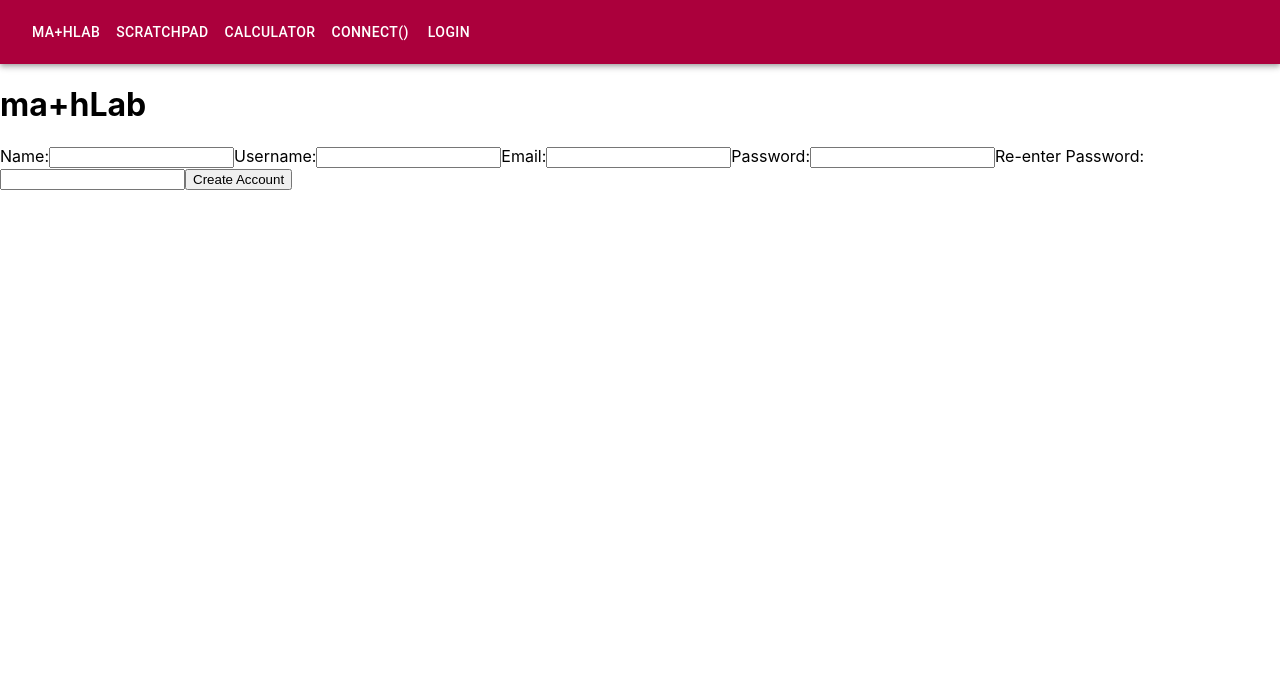
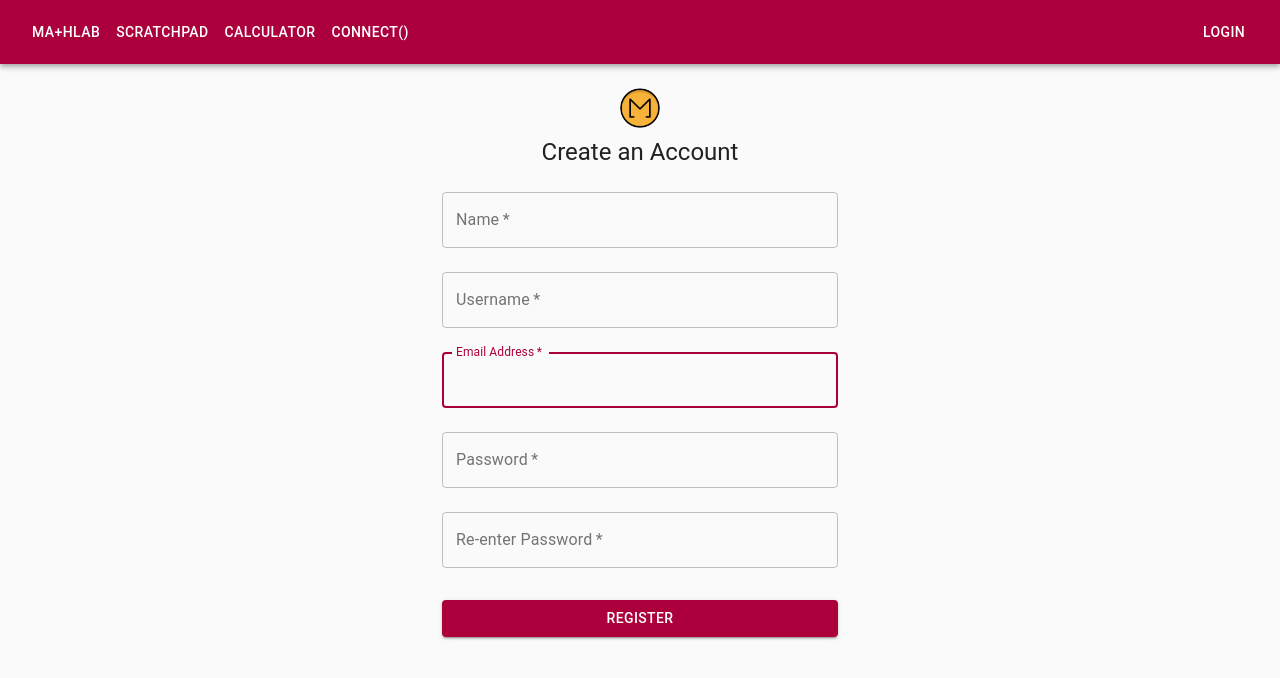
Before and after one commit to laurenyz/mathLab-frontend, a React (Create React App) app: page /users/new in a window 1280 px wide. Shown: the top 678 px of the page. Built offline with nearby package versions, Linux system fonts and the light colour scheme; no server answers; what react-mathquill would draw is missing.

Commit message:
new user modal and validations set

```diff
--- a/src/components/LoginForm.jsx
+++ b/src/components/LoginForm.jsx
@@ -1,12 +1,10 @@
 import React from 'react'
 import { connect } from 'react-redux'
 import { loggingIn } from '../redux/actions'
-import { withRouter } from 'react-router-dom'
 import { withStyles } from '@material-ui/core/styles';
 import Button from '@material-ui/core/Button';
 import TextField from '@material-ui/core/TextField';
 import CssBaseline from '@material-ui/core/CssBaseline';
-import Link from '@material-ui/core/Link';
 import Grid from '@material-ui/core/Grid';
 import Typography from '@material-ui/core/Typography';
 import Container from '@material-ui/core/Container';
@@ -15,7 +13,7 @@ import Avatar from '@material-ui/core/Avatar';
 
 const styles = theme => ({
   paper: {
-    marginTop: theme.spacing(8),
+    marginTop: theme.spacing(4),
     display: 'flex',
     flexDirection: 'column',
     alignItems: 'center',
@@ -49,8 +47,8 @@ class LoginForm extends React.Component {
 
     handleOnSubmit = (event) =>{
         event.preventDefault()
-        this.props.loggingIn({email: this.state.email, password: this.state.password})
-        this.props.handleClose()
+        this.props.loggingIn({email: this.state.email, password: this.state.password, handleClose: this.props.handleClose})
+        // this.props.handleClose()
         this.setState({email: "", password: ""})
     }
 
@@ -106,9 +104,10 @@ class LoginForm extends React.Component {
                         <Grid item xs>
                         </Grid>
                         <Grid item style={{marginBottom: "20px"}}>
-                          <Link href="/users/new" variant="body2">
-                            {"Don't have an account? Sign Up"}
-                          </Link>
+                          <Typography style={{cursor: "pointer"}} onClick={this.props.handleNewUserClickOpen}>
+                          Don't have an account? Sign Up
+                            </Typography>
+
                         </Grid>
                       </Grid>
                     </form>
@@ -124,4 +123,4 @@ const mapDispatchToProps = dispatch => {
     }
 }
 
-export default  withStyles(styles, { withTheme: true })(withRouter(connect(null, mapDispatchToProps)(LoginForm)))
+export default withStyles(styles, { withTheme: true })(connect(null, mapDispatchToProps)(LoginForm))
--- a/src/components/NewUserForm.jsx
+++ b/src/components/NewUserForm.jsx
@@ -1,6 +1,34 @@
 import React from 'react'
 import {createUser} from '../redux/actions'
 import {connect} from 'react-redux'
+import { withStyles } from '@material-ui/core/styles';
+import Button from '@material-ui/core/Button';
+import TextField from '@material-ui/core/TextField';
+import CssBaseline from '@material-ui/core/CssBaseline';
+import Grid from '@material-ui/core/Grid';
+import Typography from '@material-ui/core/Typography';
+import Container from '@material-ui/core/Container';
+import Avatar from '@material-ui/core/Avatar';
+
+const styles = theme => ({
+    paper: {
+      marginTop: theme.spacing(2),
+      display: 'flex',
+      flexDirection: 'column',
+      alignItems: 'center',
+      },
+    avatar: {
+      margin: theme.spacing(1),
+      backgroundColor: theme.palette.secondary.main,
+      },
+    form: {
+      width: '100%',
+      marginTop: theme.spacing(1)
+      },
+    submit: {
+      margin: theme.spacing(3, 0, 2),
+    },
+  });
 
 class NewUserForm extends React.Component{
 
@@ -27,7 +55,9 @@ class NewUserForm extends React.Component{
             email: this.state.email,
             username: this.state.username,
             password: this.state.password,
-            password_confirmation: this.state.passwordConfirmation})
+            password_confirmation: this.state.passwordConfirmation,
+            handleNewUserClose: this.props.handleNewUserClose
+        })
         this.setState({
             name: "",
             username: "",
@@ -37,23 +67,99 @@ class NewUserForm extends React.Component{
         })
     }
     render(){
+        const { classes } = this.props
         return(<div>
-            <h1>ma+hLab</h1>
-                    <form onSubmit = {this.handleOnSubmit}>
-                        <label>Name:</label>
-                        <input name = "name" type = "text" onChange = {this.handleOnChange} value = {this.state.name}></input>
-                        <label>Username:</label>
-                        <input name = "username" type = "text" onChange = {this.handleOnChange} value = {this.state.username}></input>
-                        <label>Email:</label>
-                        <input name = "email" type = "text" onChange = {this.handleOnChange} value = {this.state.email}></input>
-                        <label>Password:</label>
-                        <input name = "password" type = "password" onChange = {this.handleOnChange} value = {this.state.password}></input>
-                        <label>Re-enter Password:</label>
-                        <input name = "passwordConfirmation" type = "password" onChange = {this.handleOnChange} value = {this.state.passwordConfirmation}></input>
-                        <input type = "submit" value = "Create Account"></input>
+            <Container component="main" maxWidth="xs">
+                  <CssBaseline />
+                  <div className={classes.paper}>
+                    <Avatar className={classes.avatar} alt="mathlab logo" src={require(`../assets/images/mathlab_logo.png`)}/>
+                    <Typography component="h1" variant="h5">
+                        Create an Account
+                    </Typography>
+                    <form className={classes.form} onSubmit = {this.handleOnSubmit}>
+                        <TextField
+                            variant="outlined"
+                            margin="normal"
+                            required
+                            fullWidth
+                            id="name"
+                            label="Name"
+                            name="name"
+                            autoComplete="name"
+                            autoFocus
+                            type = "text"
+                            onChange = {this.handleOnChange}
+                            value = {this.state.name}
+                        />
+                       <TextField
+                            variant="outlined"
+                            margin="normal"
+                            required
+                            fullWidth
+                            id="username"
+                            label="Username"
+                            name="username"
+                            autoComplete="username"
+                            autoFocus
+                            type = "text"
+                            onChange = {this.handleOnChange}
+                            value = {this.state.username}
+                        />
+                       <TextField
+                        variant="outlined"
+                        margin="normal"
+                        required
+                        fullWidth
+                        id="email"
+                        label="Email Address"
+                        name="email"
+                        autoComplete="email"
+                        autoFocus
+                        type = "text"
+                        onChange = {this.handleOnChange}
+                        value = {this.state.email}
+                      />
+                      <TextField
+                        variant="outlined"
+                        margin="normal"
+                        required
+                        fullWidth
+                        name="password"
+                        label="Password"
+                        type="password"
+                        id="password"
+                        autoComplete="current-password"
+                        onChange = {this.handleOnChange}
+                        value = {this.state.password}
+                      />
+                      <TextField
+                        variant="outlined"
+                        margin="normal"
+                        required
+                        fullWidth
+                        name="passwordConfirmation"
+                        label="Re-enter Password"
+                        type="password"
+                        id="passwordConfirmation"
+                        autoComplete="current-password"
+                        onChange = {this.handleOnChange}
+                        value = {this.state.passwordConfirmation}
+                      />
+                      <Button
+                        style={{marginBottom: "20px"}}
+                        type="submit"
+                        fullWidth
+                        variant="contained"
+                        color="primary"
+                        className={classes.submit}
+                      >
+                        Register
+                      </Button>
                     </form>
+                  </div>
+              </Container>
         </div>)
     }
 }
 
-export default connect(null, {createUser})(NewUserForm)
+export default withStyles(styles, { withTheme: true })(connect(null, {createUser})(NewUserForm))
--- a/src/containers/Navbar.jsx
+++ b/src/containers/Navbar.jsx
@@ -8,6 +8,8 @@ import Toolbar from '@material-ui/core/Toolbar';
 import Button from '@material-ui/core/Button';
 import Dialog from '@material-ui/core/Dialog';
 import LoginForm from '../components/LoginForm'
+import NewUserForm from '../components/NewUserForm'
+import Grid from '@material-ui/core/Grid'
 
 const styles = theme => ({
   root: {
@@ -27,7 +29,8 @@ class Navbar extends React.Component {
     constructor(){
         super()
         this.state = {
-            open: false
+            open: false,
+            newUserOpen: false
         }
     }
 
@@ -38,6 +41,16 @@ class Navbar extends React.Component {
     handleClose = () => {
         this.setState({open: false});
       };
+
+    handleNewUserClickOpen = () => {
+        this.setState({
+            open: false,
+            newUserOpen: true})
+    }
+
+    handleNewUserClose = () => {
+        this.setState({newUserOpen: false})
+    }
 
     handleOnClickLogout = () => {
         this.props.logoutUser()
@@ -72,18 +85,27 @@ class Navbar extends React.Component {
         const { classes } = this.props
         return(
             <div className={classes.root}>
-                <Dialog open={this.state.open} onClose={this.handleClose} aria-labelledby="form-dialog-title">
-                <LoginForm handleClose={this.handleClose}/>
+                <Dialog open={this.state.open} onClose={this.handleClose} aria-labelledby="form-dialog-title" >
+                <LoginForm handleClose={this.handleClose} handleNewUserClickOpen={this.handleNewUserClickOpen}/>
                 </Dialog>
-                <AppBar position="static" >
+                <Dialog open={this.state.newUserOpen} onClose={this.handleNewUserClose} aria-labelledby="form-dialog-title">
+                <NewUserForm handleNewUserClose={this.handleNewUserClose}/>
+                </Dialog>
+                <AppBar position="static">
                     <Toolbar>
+                        <Grid container justify="space-between">
+                            <Grid item>
                                 <Button href="/" color="inherit">ma+hLab</Button>
                                 <Button onClick={this.handleOnClickScratchPad} color="inherit">ScratchPad</Button>
                                 <Button href="/calculator" color="inherit">Calculator</Button>
                                 <Button href="/posts" onClick = {this.handleOnClickConnect} color="inherit">Connect()</Button>
+                            </Grid>
+                            <Grid item>
                                 {this.props.user? <Button href="/profile" color="inherit">MyAccount</Button>: null}
                                 {this.props.user? <Button href="/" onClick = {this.handleOnClickLogout} color="inherit">Logout</Button> :
                                 <Button onClick={this.handleClickOpen} color="inherit">Login</Button> }
+                            </Grid>
+                        </Grid>
                     </Toolbar>
                 </AppBar>
             </div>
--- a/src/redux/actions.js
+++ b/src/redux/actions.js
@@ -218,6 +218,7 @@ function deletingUpvote(upvote){
          if (json.error){
              alert(json.message)
              } else {
+             credentials.handleClose()
              localStorage.setItem('jwt', json.token)
              dispatch(loginUser(json.user))
              dispatch(fetchedUserUpvotes(json.upvotes))
@@ -318,6 +319,7 @@ function deletingUpvote(upvote){
              if (json.error){
                  alert(json.message)
                  } else {
+                 userInfo.handleNewUserClose()
                  localStorage.setItem('jwt', json.token)
                  dispatch(loginUser(json.user))
                  dispatch(fetchedUserUpvotes(json.upvotes))
```
Lines whose indentation alone changed are shown as unchanged.
